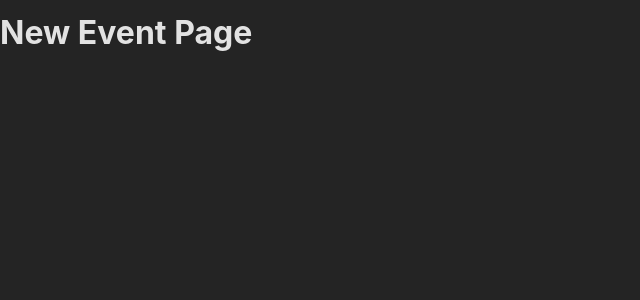
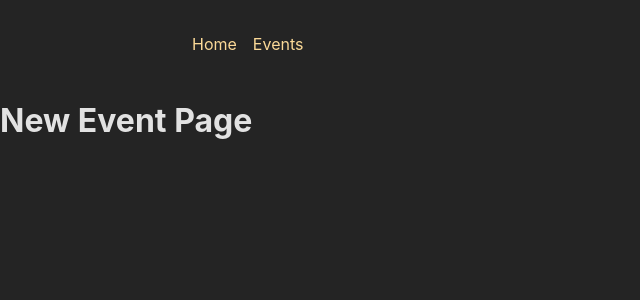
Before and after one commit to AssafGolani/ReactRouterAdvancedFeaturesPlayground, a React (Create React App) app: page /events/new in a window 1280 px wide. Shown: the top 300 px of the page, without its empty margins (0-640 px from the left). Built offline with nearby package versions, Linux system fonts and the light colour scheme.

Commit message:
refactor: Implement nested routing in App.js and add RootLayout component

```diff
--- a/src/App.js
+++ b/src/App.js
@@ -26,13 +26,20 @@
 import EventDetailPage from "./pages/EventDetail";
 import NewEventPage from "./pages/NewEvent";
 import EditEventPage from "./pages/EditEvent";
+import RootLayout from "./pages/Root.js";
 
 const router = createBrowserRouter([
-  { path: "/", element: <HomePage /> },
-  { path: "/events", element: <EventsPage /> },
-  { path: "/events/:id", element: <EventDetailPage /> },
-  { path: "/events/new", element: <NewEventPage /> },
-  { path: "/events/:id/edit", element: <EditEventPage /> },
+  {
+    path: "/",
+    element: <RootLayout />,
+    children: [
+      { index: true, element: <HomePage /> },
+      { path: "events", element: <EventsPage /> },
+      { path: "events/:id", element: <EventDetailPage /> },
+      { path: "events/new", element: <NewEventPage /> },
+      { path: "events/:id/edit", element: <EditEventPage /> },
+    ],
+  },
 ]);
 
 function App() {
--- /dev/null
+++ b/src/pages/Root.js
@@ -0,0 +1,13 @@
+import MainNavigation from "../components/MainNavigation";
+import { Outlet } from "react-router-dom";
+function RootLayout() {
+  return (
+    <>
+      <MainNavigation />
+      <main>
+        <Outlet />
+      </main>
+    </>
+  );
+}
+export default RootLayout;
```
